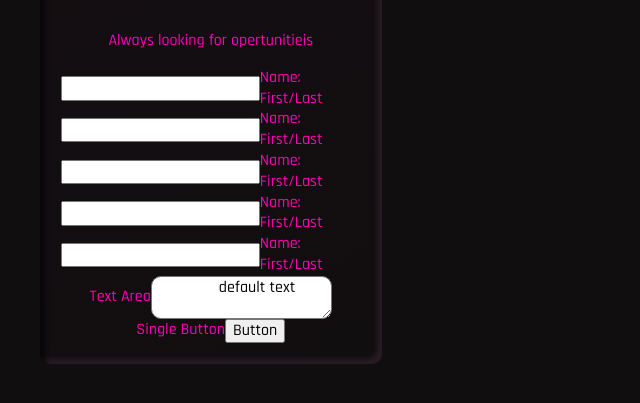
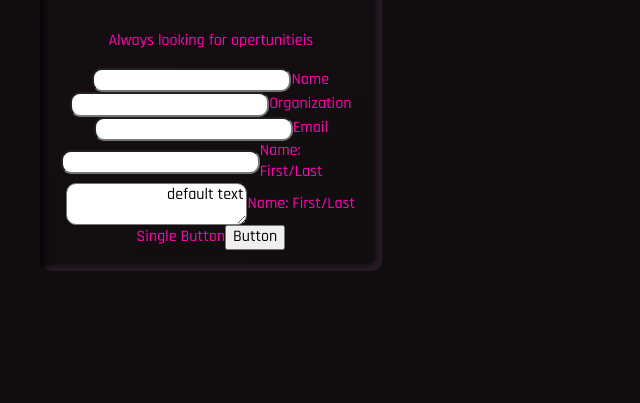
Before and after one commit to oORiggsOo/UiUX_Portfolio, a website: page dist/busy_Contact.html in a window 1280 px wide. Shown: the part 161-564 px from the top of the page, without its empty margins (0-640 px from the left). Drawn offline with Linux system fonts and the light colour scheme.

Commit message:
form update

```diff
--- a/dist/busy_Contact.html
+++ b/dist/busy_Contact.html
@@ -20,47 +20,33 @@
 
             <form>
                 <!-- Text input-->
-                <div class="form-control form-group">
-                    <input type="text" required />
+                <div class="form-group">
+                    <input class="form-control" type="text" required />
+                    <label>Name </label>
+                </div>
+                <!-- Text input-->
+                <div class="form-group">
+                    <input class="form-control" type="text" required />
+                    <label>Organization </label>
+                </div>
+                <!-- Text input-->
+                <div class="form-group">
+                    <input class="form-control" type="email" required />
+                    <label>Email</label>
+                </div>
+                <!-- Text input-->
+                <div class="form-group">
+                    <input class="form-control" type="text" required />
                     <label>Name: First/Last</label>
                 </div>
-                <!-- Text input-->
-                <div class="form-control form-group">
-                    <input type="text" required />
-                    <label>Name: First/Last</label>
-                </div>
-                <!-- Text input-->
-                <div class="form-control form-group">
-                    <input type="text" required />
-                    <label>Name: First/Last</label>
-                </div>
-                <!-- Text input-->
-                <div class="form-control form-group">
-                    <input type="text" required />
-                    <label>Name: First/Last</label>
-                </div>
-                <!-- Text input-->
-                <div class="form-control form-group">
-                    <input type="text" required />
+                <!-- Textarea -->
+                <div class="form-group">
+                    <textarea class="form-control" type="text" required>
+                        default text
+                    </textarea>
                     <label>Name: First/Last</label>
                 </div>
             </form>
-
-            <!-- Textarea -->
-            <div class="form-group">
-                <label class="col-md-4 control-label" for="textarea"
-                    >Text Area</label
-                >
-                <div class="col-md-4">
-                    <textarea
-                        class="form-control"
-                        id="textarea"
-                        name="textarea"
-                    >
-                default text</textarea
-                    >
-                </div>
-            </div>
 
             <!-- Button -->
             <div class="form-group">
```
